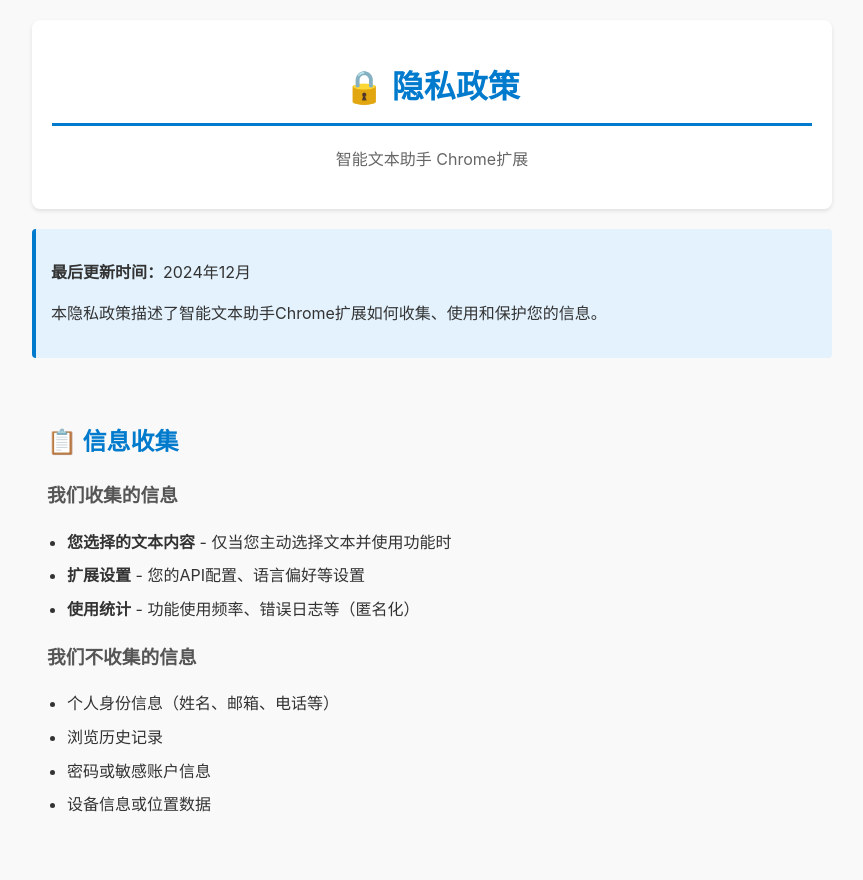
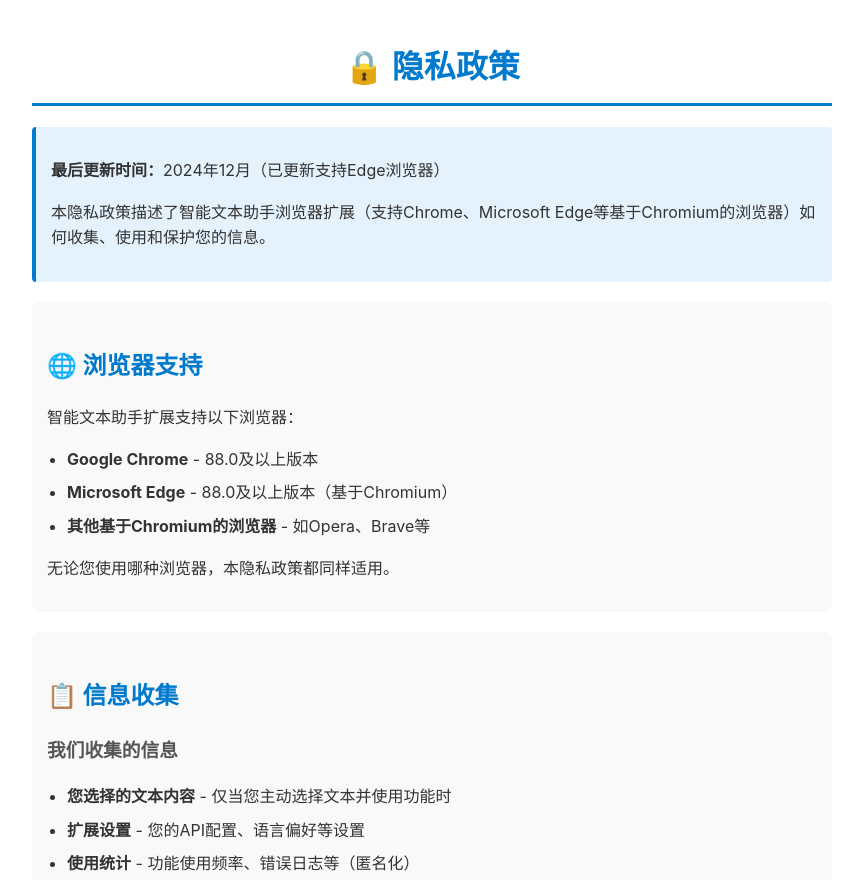
Before and after one commit to chengzh/aitext-assist, a plain HTML site: page index.html in a window 1280 px wide. Shown: the top 880 px of the page, without its empty margins (208-1071 px from the left). Drawn offline with Linux system fonts and the light colour scheme.

Commit message:
Add files via upload
增加了edge说明

```diff
--- a/index.html
+++ b/index.html
@@ -12,7 +12,6 @@
             padding: 20px;
             line-height: 1.6;
             color: #333;
-            background: #f9f9f9;
         }
         h1 {
             color: #007acc;
@@ -59,24 +58,25 @@
             font-style: italic;
             margin-top: 30px;
         }
-        .header {
-            background: white;
-            padding: 20px;
-            border-radius: 8px;
-            margin-bottom: 20px;
-            box-shadow: 0 2px 4px rgba(0,0,0,0.1);
-        }
     </style>
 </head>
 <body>
-    <div class="header">
-        <h1>🔒 隐私政策</h1>
-        <p style="text-align: center; color: #666;">智能文本助手 Chrome扩展</p>
+    <h1>🔒 隐私政策</h1>
+
+    <div class="highlight">
+        <p><strong>最后更新时间：</strong>2024年12月（已更新支持Edge浏览器）</p>
+        <p>本隐私政策描述了智能文本助手浏览器扩展（支持Chrome、Microsoft Edge等基于Chromium的浏览器）如何收集、使用和保护您的信息。</p>
     </div>
 
-    <div class="highlight">
-        <p><strong>最后更新时间：</strong>2024年12月</p>
-        <p>本隐私政策描述了智能文本助手Chrome扩展如何收集、使用和保护您的信息。</p>
+    <div class="section">
+        <h2>🌐 浏览器支持</h2>
+        <p>智能文本助手扩展支持以下浏览器：</p>
+        <ul>
+            <li><strong>Google Chrome</strong> - 88.0及以上版本</li>
+            <li><strong>Microsoft Edge</strong> - 88.0及以上版本（基于Chromium）</li>
+            <li><strong>其他基于Chromium的浏览器</strong> - 如Opera、Brave等</li>
+        </ul>
+        <p>无论您使用哪种浏览器，本隐私政策都同样适用。</p>
     </div>
 
     <div class="section">
@@ -116,6 +116,7 @@
             <li><strong>Kimi (Moonshot)</strong> - 文本解释、提炼、润色、翻译</li>
             <li><strong>阿里云百炼</strong> - 文本处理服务</li>
             <li><strong>Claude (Anthropic)</strong> - AI文本处理</li>
+            <li><strong>DeepSeek</strong> - 智能文本分析和处理</li>
         </ul>
 
         <div class="highlight">
@@ -127,7 +128,7 @@
         <h2>💾 数据存储</h2>
         <h3>本地存储</h3>
         <ul>
-            <li>扩展设置存储在Chrome的本地存储中</li>
+            <li>扩展设置存储在浏览器的本地存储中（Chrome、Edge等）</li>
             <li>您的API密钥仅存储在本地，我们无法访问</li>
             <li>处理后的文本结果不会永久保存</li>
         </ul>
@@ -147,7 +148,7 @@
             <li>使用HTTPS加密传输所有数据</li>
             <li>API密钥仅在本地存储，不发送给我们的服务器</li>
             <li>定期更新扩展以修复安全漏洞</li>
-            <li>遵循Chrome扩展安全最佳实践</li>
+            <li>遵循浏览器扩展安全最佳实践（Chrome、Edge等）</li>
         </ul>
     </div>
 
@@ -196,7 +197,7 @@
         <ul>
             <li>在扩展中显示通知</li>
             <li>更新此页面的"最后更新时间"</li>
-            <li>在Chrome Web Store中发布更新</li>
+            <li>在Chrome Web Store和Microsoft Edge Add-ons中发布更新</li>
         </ul>
         <p>建议您定期查看本隐私政策以了解任何更改。</p>
     </div>
@@ -205,16 +206,16 @@
         <h2>📞 联系我们</h2>
         <p>如果您对本隐私政策有任何疑问或担忧，请通过以下方式联系我们：</p>
         <ul>
-            <li><strong>邮箱：</strong>eric_ct@126.com</li>
-            <li><strong>GitHub：</strong>https://github.com/chengzh/aitext-assist</li>
-            <li><strong>项目主页：</strong>https://github.com/chengzh/aitext-assist</li>
+                    <li><strong>邮箱：</strong>eric_ct@126.com</li>
+        <li><strong>GitHub：</strong>https://github.com/chengzh/aitext-assist</li>
+        <li><strong>项目主页：</strong>https://github.com/chengzh/aitext-assist</li>
         </ul>
         <p>我们会在收到您的消息后尽快回复。</p>
     </div>
 
     <div class="last-updated">
         <p>最后更新时间：2024年12月</p>
-        <p>版本：1.0.0</p>
+        <p>版本：1.0.3</p>
     </div>
 </body>
 </html>
```
